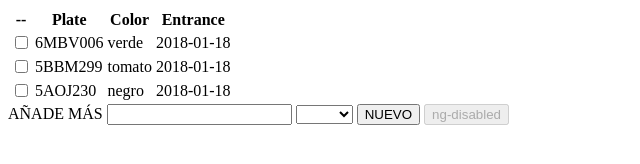
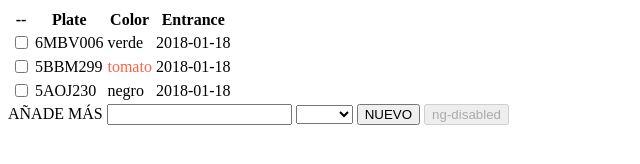
Before and after one commit to JAreina/libro-2-ANGULAR-JS-v1, a website: page 5-ng-options/app/index.html in a window 1280 px wide. Shown: the full height of the page, 0-640 px from the left. Drawn offline with nearby package versions, Linux system fonts and the light colour scheme.

```diff
--- a/5-ng-options/app/index.html
+++ b/5-ng-options/app/index.html
@@ -35,7 +35,7 @@
         <!-- Showing the car's plate -->
         <td><input type="checkbox" ng-model="car.selected"/></td>
         <td>{{car.plate}}</td>
-        <td><span ng-bind="car.color"></span></td>
+        <td><span ng-bind="car.color" ng-style="{color: car.color}"></span></td>
 <td><span ng-bind="car.entrance"></span></td
       </tr>
 
```
Also changed, not shown: 1 other file.
